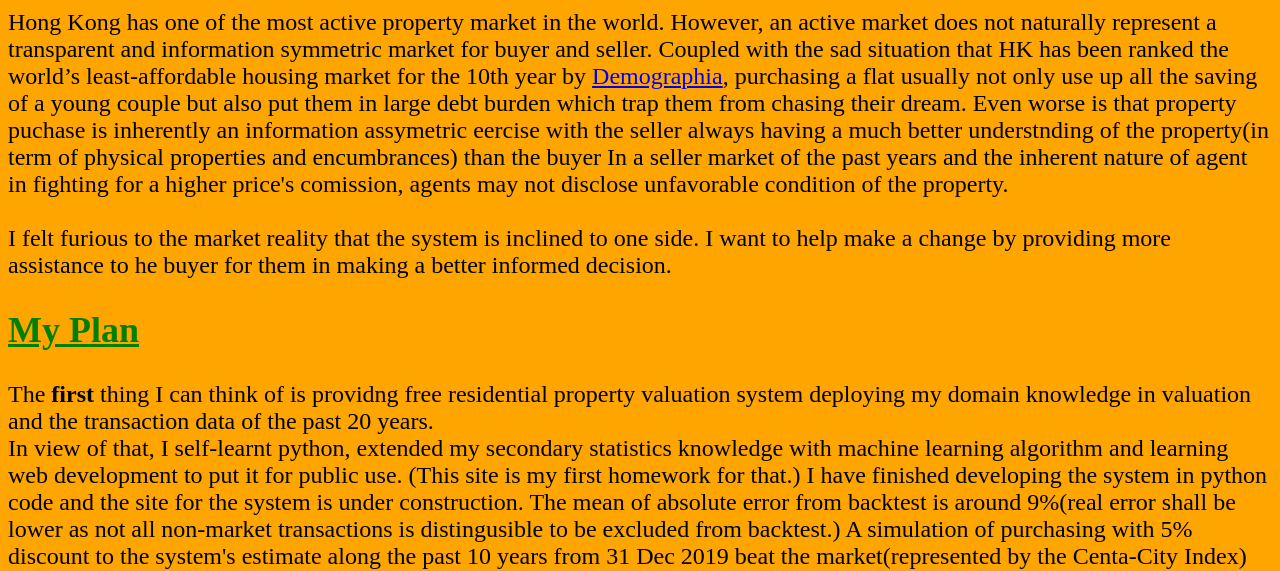
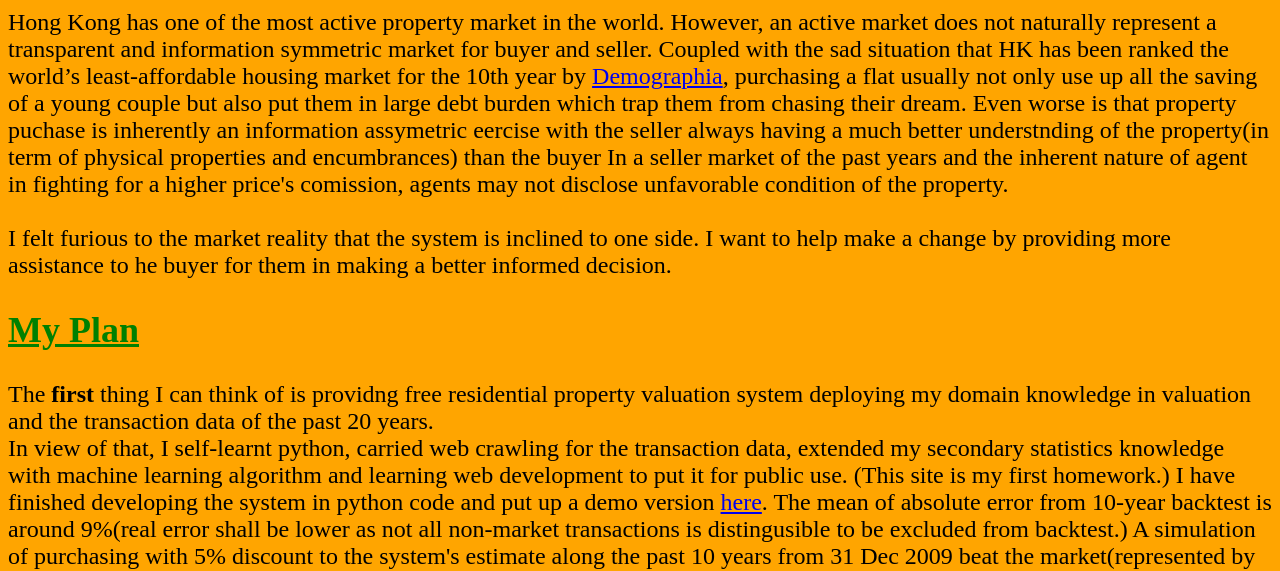
Before and after one commit to nmkit/CS50_web, a plain HTML site: page website/idea.html in a window 1280 px wide. Shown: the part 392-963 px from the top of the page. Drawn offline with Linux system fonts and the light colour scheme.

Commit message:
Update idea.html

```diff
--- a/website/idea.html
+++ b/website/idea.html
@@ -38,11 +38,11 @@
                 The <span style="font-weight: bold">first</span> thing I can think of is providng  free residential property valuation system deploying my domain knowledge in valuation
                 and the transaction data of the past 20 years.
                 <br>
-                In view of that, I self-learnt python, extended my secondary statistics knowledge with machine learning algorithm and learning web development to put it for public use.
-                (This site is my first homework for that.)
-                I have finished developing the system in python code and the site for the system is under construction.
-                The mean of absolute error from backtest is around 9%(real error shall be lower as not all non-market transactions is distingusible to be excluded from backtest.)
-                A simulation of purchasing with 5% discount to the system's estimate along the past 10 years from 31 Dec 2019 beat the market(represented by the Centa-City Index) by ~6% on average.
+                In view of that, I self-learnt python, carried web crawling for the transaction data, extended my secondary statistics knowledge with machine learning algorithm and learning web development to put it for public use.
+                (This site is my first homework.)
+                I have finished developing the system in python code and put up a demo version <a href="http://kei91134.pythonanywhere.com/">here</a>.
+                The mean of absolute error from 10-year backtest is around 9%(real error shall be lower as not all non-market transactions is distingusible to be excluded from backtest.)
+                A simulation of purchasing with 5% discount to the system's estimate along the past 10 years from 31 Dec 2009 beat the market(represented by the Centa-City Index) by ~6% on average.
                 <br>
                 By providing this free valuation system, I hope that people can have one more reference when making property purchase decision.
                 <br>
```
